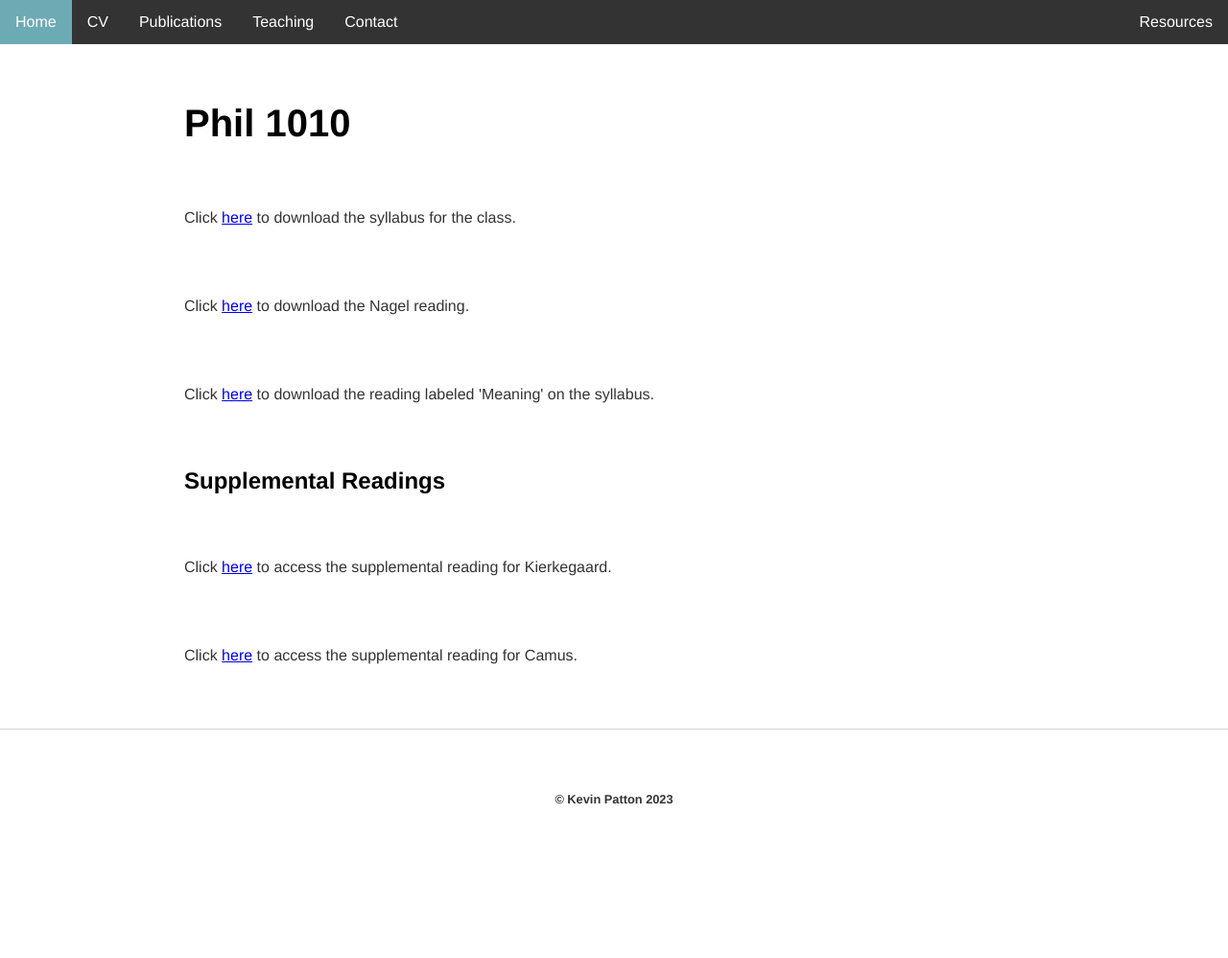
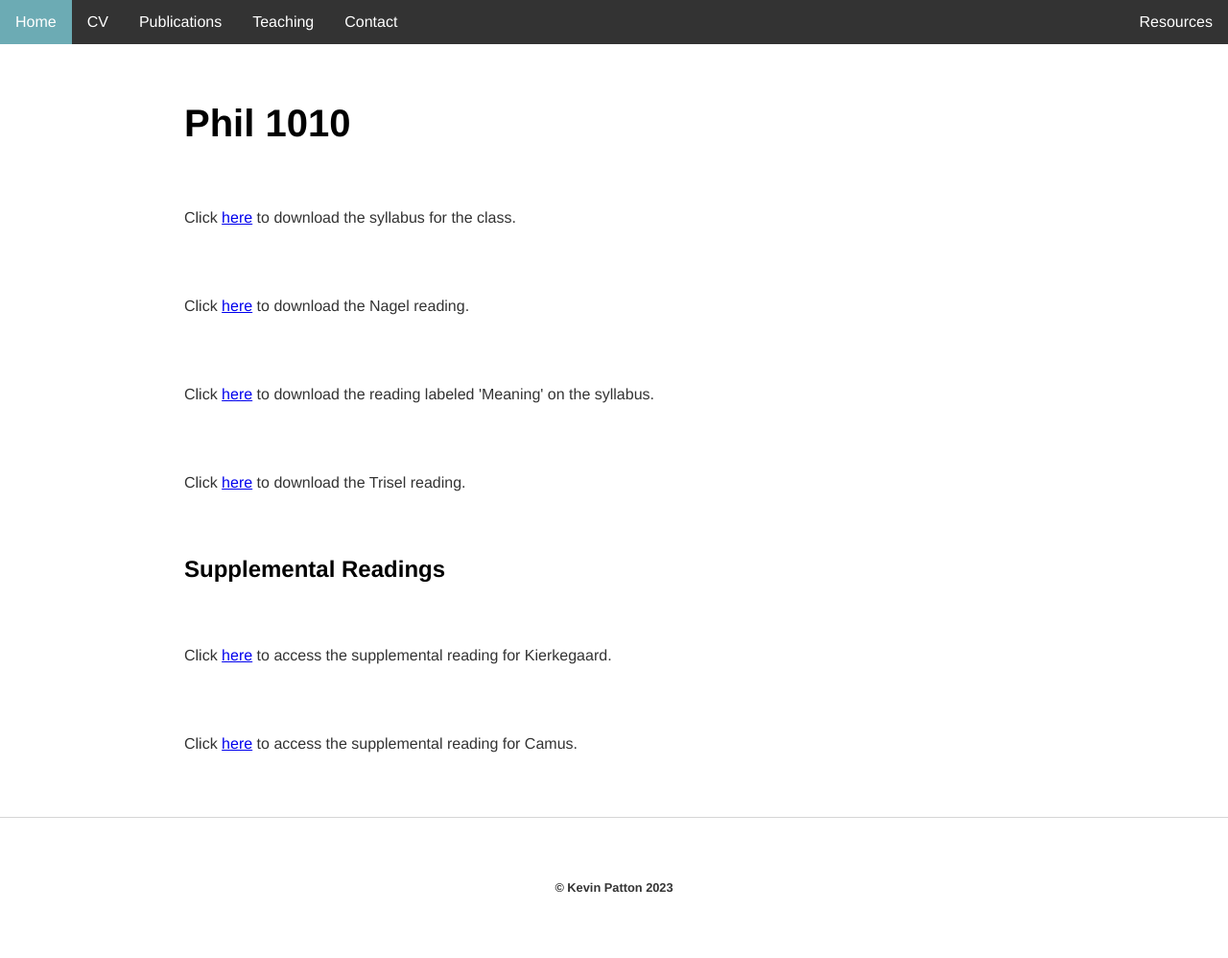
Before and after one commit to kevinjpatton/kevinjpatton.github.io, a Jekyll site: the page built from teaching/phil_1010/index.html, in a window 1280 px wide. Shown: the whole page at 96% size. Built offline with Jekyll 4.4.1, drawn with Linux system fonts in a browser that asks for light colours; Markdown is read by kramdown in place of the engine named in the settings; before the commit the page ends 906 px from its top, so only the background shows below that.

Commit message:
Update index.html

```diff
--- a/teaching/phil_1010/index.html
+++ b/teaching/phil_1010/index.html
@@ -6,6 +6,7 @@ title: Teaching - Phil 1010
 <p>Click <a href="/teaching/phil_1010/Phil_1010_Fall2030.pdf" target="_blank">here</a> to download the syllabus for the class.</p>
 <p>Click <a href="/teaching/phil_1010/Thomas Nagel - Mortal Questions.pdf" target="_blank">here</a> to download the Nagel reading.</p>
 <p>Click <a href="/teaching/phil_1010/The Meaning of Life and the Great Philosophers.pdf" target="_blank">here</a> to download the reading labeled 'Meaning' on the syllabus.</p>
+<p>Click <a href="/teaching/phil_1010/Brook Alan Trisel - Why The Indifference of the Universe is Irrelevant to Lifes Meaning.pdf" target="_blank">here</a> to download the Trisel reading.</p>
 
 <h2>Supplemental Readings</h2>
 <p>Click <a href="https://iep.utm.edu/mean-ear/#SH2b" target="_blank">here</a> to access the supplemental reading for Kierkegaard.</p>
```
